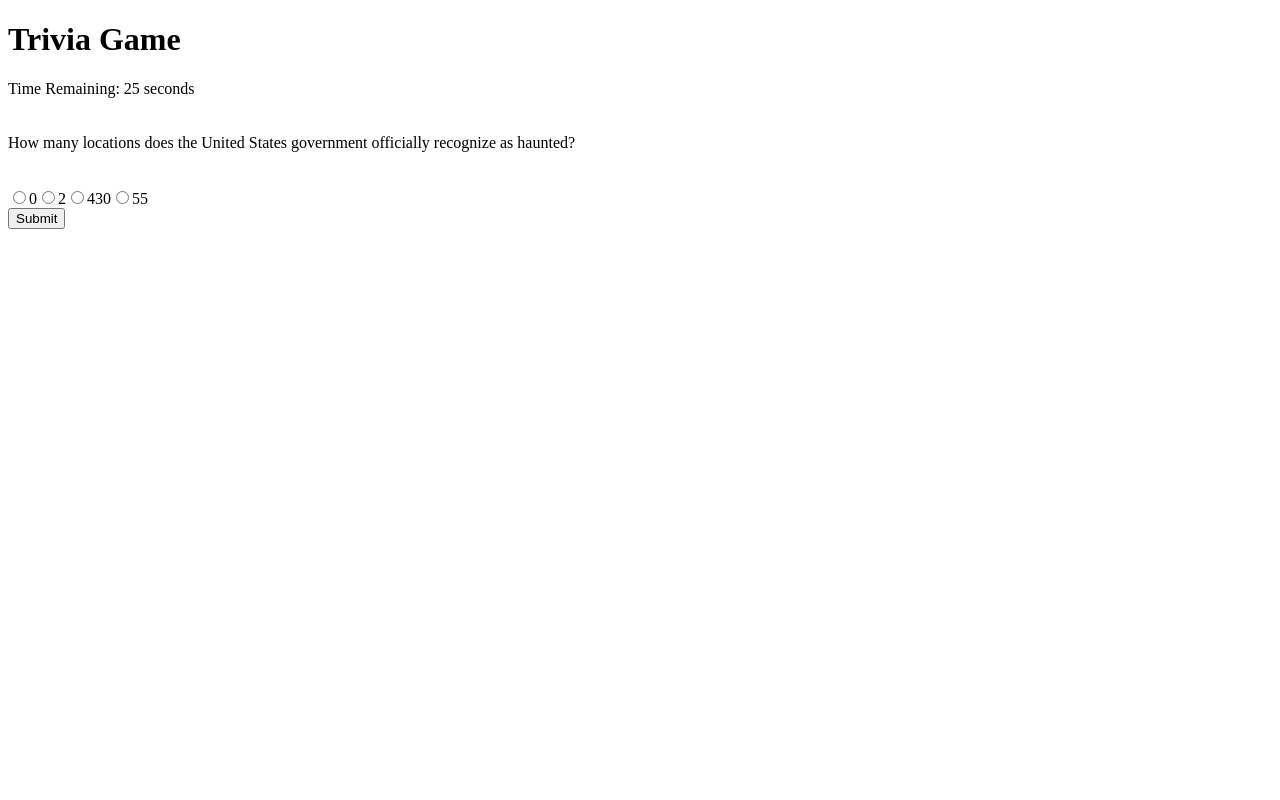
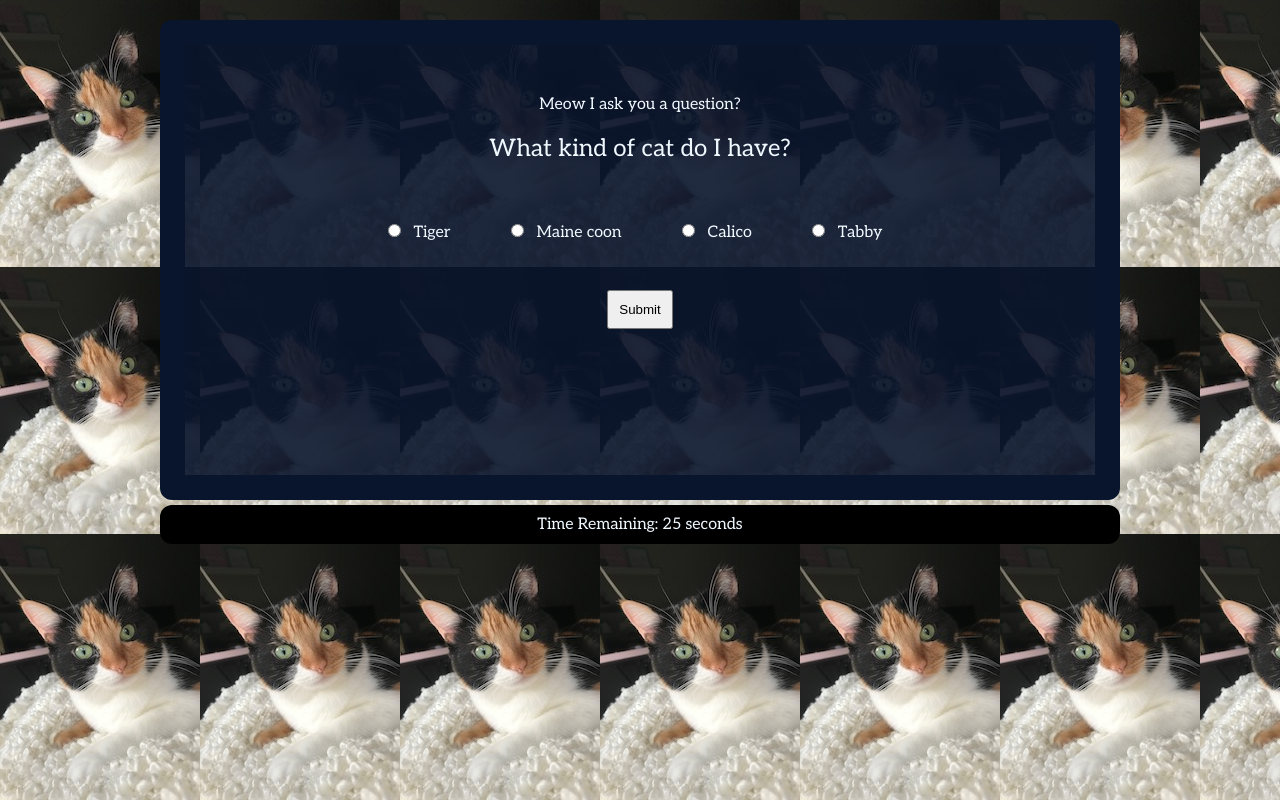
Before and after one commit to sarahemaples/TriviaGame, a plain HTML site: page index.html in a window 1280 px wide. Drawn offline with nearby package versions, Linux system fonts and the light colour scheme.

Commit message:
transition page in between questions

```diff
--- a/assets/css/style.css
+++ b/assets/css/style.css
@@ -0,0 +1,36 @@
+* {
+    padding: 10px;
+}
+
+body {
+    width: 960px;
+    margin-top: 30px;
+    margin: 0 auto;
+    background: url("../images/kittenBgd.jpg");
+    background-repeat: repeat;
+    color: aliceblue;
+    font-family: 'Aleo', serif;
+    text-align: center;
+}
+
+/* #question {
+    border: solid aliceblue 1px;
+} */
+
+#wrapper {
+    background-color: rgba(9, 21, 44, 0.9);
+    border: 25px solid rgb(9, 21, 44);
+    border-radius: 12px;
+    padding-top: 40px;
+    height: 380px;
+}
+
+#time-remain {
+    background-color: black;
+    border-radius: 12px;
+    margin-top: 5px;
+}
+
+#question{
+    font-size: 1.5em;
+}
--- a/assets/javascript/app.js
+++ b/assets/javascript/app.js
@@ -5,24 +5,78 @@ $(document).ready(function(){
 // my first lil question object!
 // each object has a question, array of answer choices, and a correctAns
 var quest1 = {
-    question: "How many locations does the United States government officially recognize as haunted?",
-    answers: ["0", "2", "430", "55"],
-    correctAns: "2"
+    question: "What kind of cat do I have?",
+    answers: ["Tiger", "Maine coon", "Calico", "Tabby"],
+    correctAns: "Calico",
+    gif: "https://media.giphy.com/media/10JeYbrv6DrU08/giphy.gif",
+    funFact: "Her name is Kitten and she is the most beautiful creature in the world."
 };
-
 var quest2 = {
-    question: "What is the name of the little girl whom haunts The Tavern in Austin, Texas?",
-    answers: ["Sarah", "Sophie", "Maria", "Emily"],
-    correctAns: "Emily"
+    question: "Which popular 90s cartoon featured a cat and a dog attached at the waist?",
+    answers: ["Hey Arnold", "Spongebob Squarepants", "Doug", "CatDog"],
+    correctAns: "CatDog",
+    gif: "https://media.giphy.com/media/tQ1rgHV3PYg0g/giphy.gif",
+    funFact: "The first episode aired on April 4, 1998"
+};
+var quest3 = {
+    question: "How many breeds of domestic cats are there?",
+    answers: ["497", "58", "123", "11"],
+    correctAns: "58",
+    gif: "https://media.giphy.com/media/5r5J4JD9miis/giphy.gif",
+    funFact: "Due to inconsistencies in breed classifications, this number varies from 43 (Federation Internationale Feline) to 58 (The International Cat Association)"
 }
 
+var quest4 = {
+    question: "Where were cats first domesticated?",
+    answers: ["United States", "Egypt", "Japan", "Spain"],
+    correctAns: "Egypt",
+    gif: "https://media.giphy.com/media/6jvSpFkhlZkoo/giphy.gif",
+    funFact: "Though evidence now shows cats may have been domesticated in Mesopotamia as much as 8000 years earlier!"
+}
+
+var quest5 = {
+    question: "What was Sabrina the Teenage Witch's cat's name?",
+    answers: ["Salem", "Agnes", "Minerva", "Kitten"],
+    correctAns: "Salem",
+    gif: "https://media.giphy.com/media/M7EQSsEXkGRvq/giphy.gif",
+    funFact: "The Witch's Council turned him into a cat as punishment for trying to take over the world"
+}
+
+var quest = {
+    question: "",
+    answers: [],
+    correctAns: ""
+}
+var quest = {
+    question: "",
+    answers: [],
+    correctAns: ""
+}
+var quest = {
+    question: "",
+    answers: [],
+    correctAns: ""
+}
+var quest = {
+    question: "",
+    answers: [],
+    correctAns: ""
+}
+var quest = {
+    question: "",
+    answers: [],
+    correctAns: ""
+}
 // here is an array that will eventually hold all my questions and their answer choices
-var arr = [quest1, quest2];
+var arr = [quest1, quest2, quest3, quest4, quest5];
 
 var inputBtn;
 var label;
 var ansChoice;
 var intervalId;
+var ansRight = 0;
+var ansWrong = 0;
+var unanswered = 0;
 
 //this starts the count for which question you are on as the first question in our list.
 //it will be incremented once player presses submit or time runs out
@@ -32,6 +86,8 @@ var time = 30;
 
 //timer stuff
 intervalId = setInterval(count, 1000);
+
+
 
 //count function that counts down
 function count(){
@@ -51,8 +107,10 @@ function count(){
 // function that generates question and answer choices for each question
 function displayQuestion(n){
     // display question on screen
+    $("#title").text("Meow I ask you a question?");
     $("#question").text(arr[n].question);
     $("#answer-choices").text('');
+    $("#submit").show();
 
     // for loop that creates the answer choices and thier buttons
     for (var a=0; a<arr[n].answers.length; a++){
@@ -69,10 +127,14 @@ function displayQuestion(n){
         }
 
         //adds proper attributes to the buttons and labels
+        $("#voltaic_holder").css({"position":"relative", "top":"-75px"});
+
         inputBtn.attr('id', arr[n].answers[a]);
         inputBtn.attr('name', 'arr[n]');
+        inputBtn.css({"margin-left":"25px"});
         label.attr('for', arr[n].answers[a]);
         label.text(arr[n].answers[a]);
+        label.css({"margin-right":"25px"});
 
         // appends each choice to the answer choices div
         $("#answer-choices").append(inputBtn, label);
@@ -87,13 +149,41 @@ function checkAnswer(){
     time = 30;
     ansChoice = $("input:checked").val();
     console.log(ansChoice);
+    // clearInterval(intervalId);
 
     if (ansChoice == "correct"){
-        alert("you won!");
+        correctAnsDisplay(onQuestion-1);
+        ansRight++;
+    // $("#wrapper").html("<img src='https://media.giphy.com/media/10JeYbrv6DrU08/giphy.gif'>");
     } else {
-        alert("better luck next time bitch");
+        incorrectAnsDisplay(onQuestion-1);
+        ansWrong++;
     }
-    displayQuestion(onQuestion);
+    // displayQuestion(onQuestion);
+}
+
+function correctAnsDisplay(n){
+    $("#title").text("CORRECT!!!");
+    console.log(arr[n].gif);
+    $("#question").html("<img src='"+arr[n].gif+"' height='200px'>");
+    $("#answer-choices").text(arr[n].funFact);
+    $("#submit").hide();
+
+    setTimeout(function(){
+        displayQuestion(onQuestion);},
+        5000);
+}
+
+function incorrectAnsDisplay(n){
+    $("#title").text("Better luck next time....");
+    console.log(arr[n].gif);
+    $("#question").html("<img src='"+arr[n].gif+"' height='200px'>");
+    $("#answer-choices").text("The correct answer was: "+arr[n].correctAns);
+    $("#submit").hide();
+
+    setTimeout(function(){
+        displayQuestion(onQuestion);},
+        5000);
 }
 
 //click function for the submit button
--- a/index.html
+++ b/index.html
@@ -6,18 +6,25 @@
     <meta http-equiv="X-UA-Compatible" content="ie=edge">
     <script type="text/javascript" src="https://cdnjs.cloudflare.com/ajax/libs/jquery/3.2.1/jquery.min.js"></script>
     <script type="text/javascript" src="assets/javascript/app.js"></script>
+    <link rel="stylesheet" href="assets/css/style.css">
+    <link href="https://fonts.googleapis.com/css?family=Aleo" rel="stylesheet">
 
     <title>Trivia Game</title>
 </head>
 <body>
-    <h1>Trivia Game</h1>
+    <div id="wrapper">
+        <div id="title">Meow I ask you a question?</div>
+
+        <div id="question"></div>
+
+        <br><br>
+        <div id="answer-choices"></div>
+
+        <br><br>
+        <button id="submit">Submit</button>
+    </div>
 
     <div id="time-remain">Time Remaining: 30 seconds</div>
-    <br><br>
-    <div id="question"></div>
-    <br><br>
-    <div id="answer-choices"></div>
 
-    <button id="submit">Submit</button>
 </body>
 </html>
```
Also changed, not shown: assets/images/kittenBgd.jpg (added), assets/images/wheat.png (added), 2 other files.
